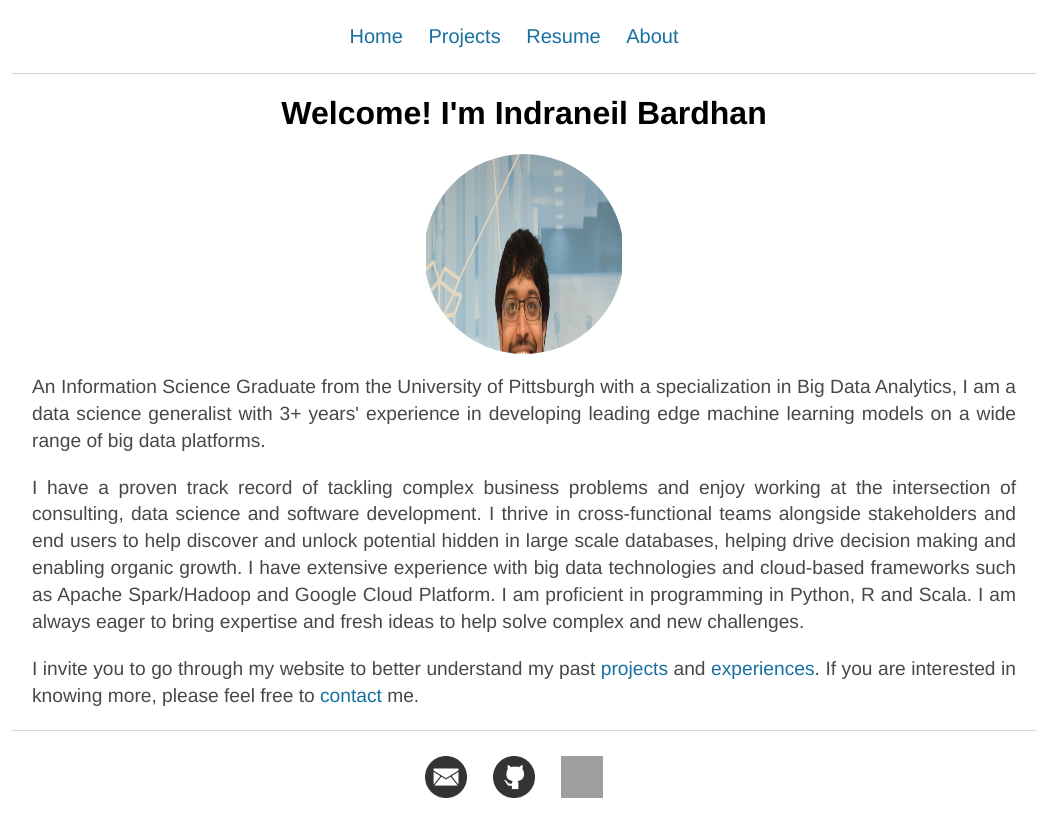
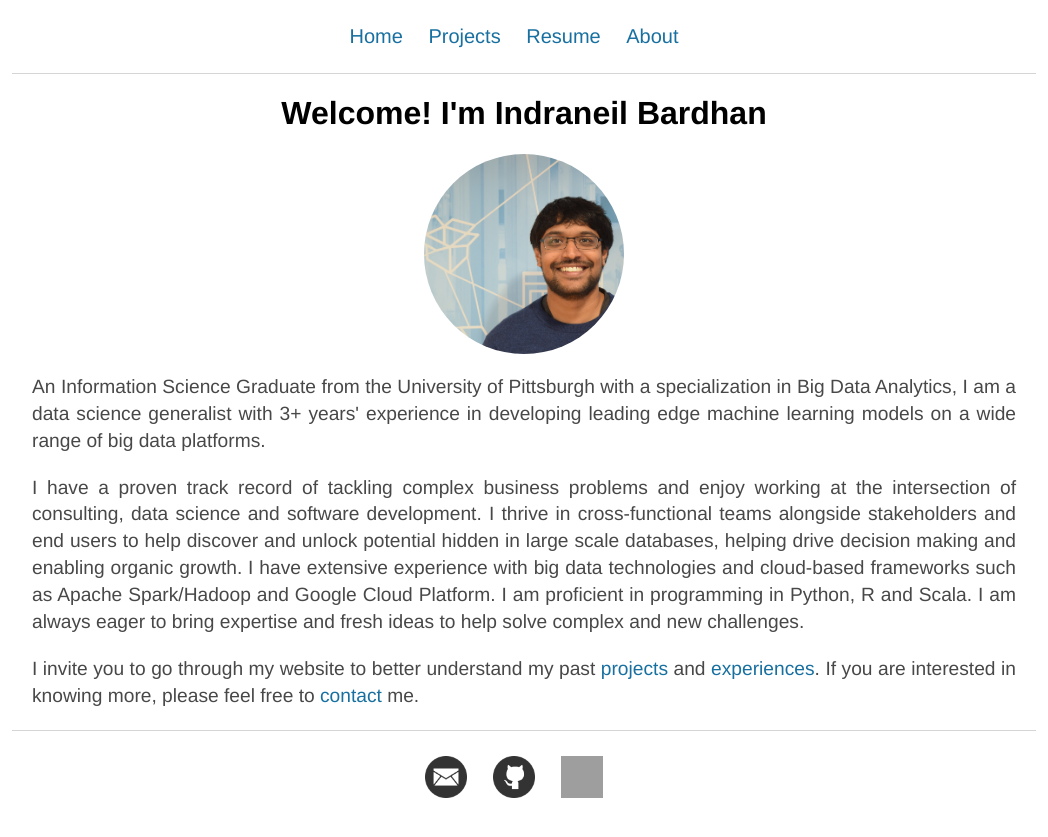
Before and after one commit to NeilBardhan/neilbardhan.github.io, a Jekyll site: the page built from index.html, in a window 1280 px wide. Shown: the top 837 px of the page, without its empty margins (116-1164 px from the left). Built offline with Jekyll 4.4.1, drawn with Linux system fonts in a browser that asks for light colours; grey boxes are pictures that could not be loaded.

Commit message:
Update index.html

```diff
--- a/index.html
+++ b/index.html
@@ -10,7 +10,7 @@ title: Neil's Homepage
 <!-- 		<img src="/images/DSC_0007-min.JPG" alt="picture"> -->
 <!-- 	</div> -->
 <!-- 	<img id="main" src="/images/DSC_0007-min.jpg" alt="Photo" style="float:left;width:196px;height:350px;margin-right: 30px;margin-bottom: 30px;"> -->
-	<img src = "/images/DSC_0007-min.JPG" alt = "image" class="rounded" style="width:196px;height:350px;">
+	<img src = "/images/DSC_0007-min.JPG" alt = "image" class="rounded">
 </div>
 
 </center>
```
